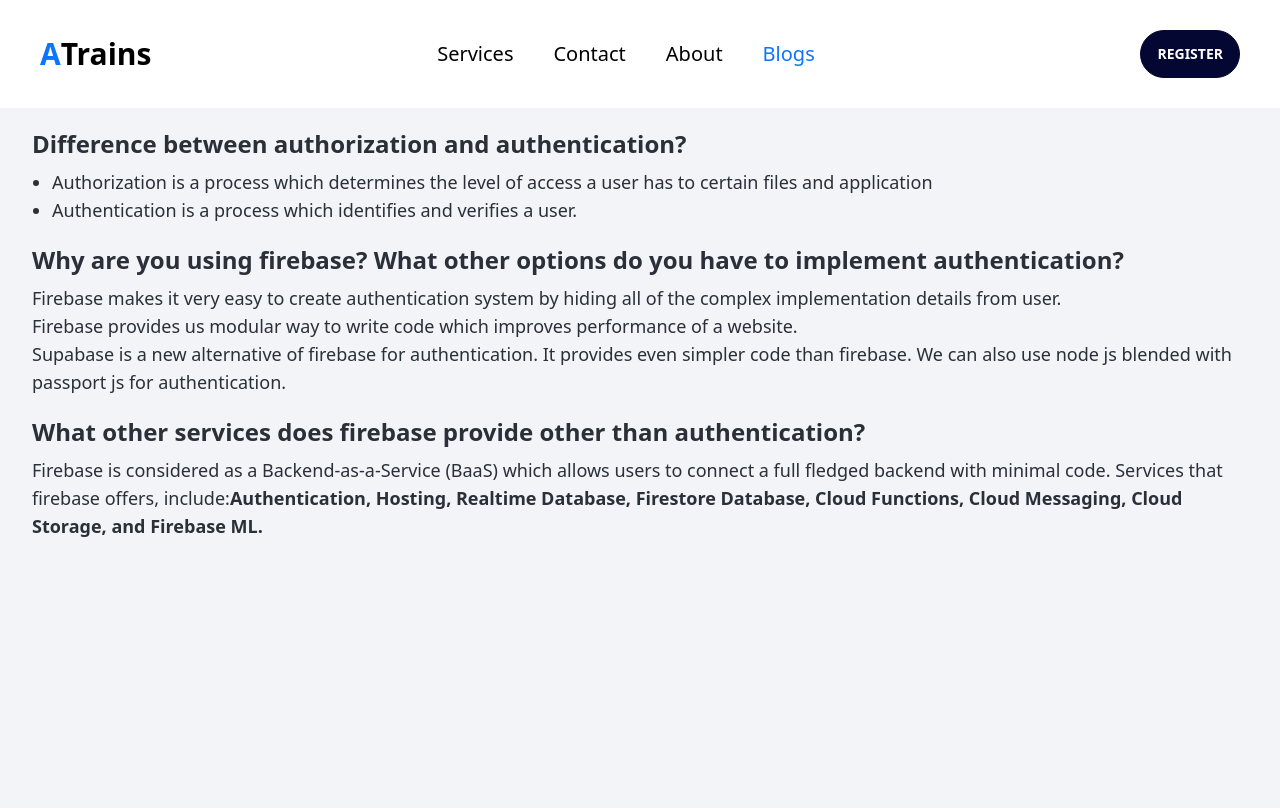
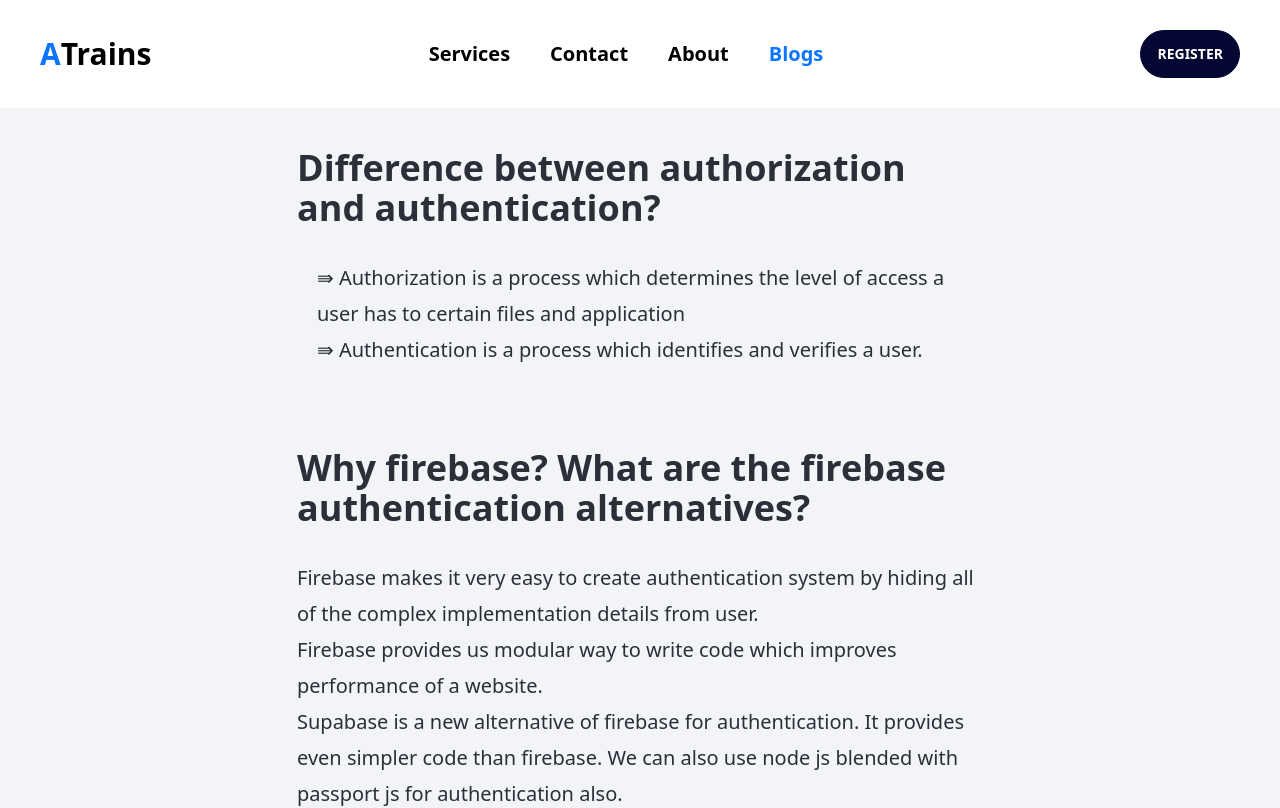
Before and after one commit to AbuFattah/gym-trainer, a React (Vite) app: page /blogs in a window 1280 px wide. Shown: the top 808 px of the page. Built offline with nearby package versions, Linux system fonts and the light colour scheme.

Commit message:
improved ui/ux of blogs

```diff
--- a/src/components/Header.jsx
+++ b/src/components/Header.jsx
@@ -19,7 +19,7 @@ const Header = () => {
           <nav
             className={` absolute md:static ${
               show ? "top-0" : "top-[-500px]"
-            } left-0 w-full md:w-auto h-fit text-center bg-white  py-5 ease-in-out duration-200`}
+            } left-0 w-full md:w-auto h-fit text-center bg-white  py-5 ease-in-out duration-200 font-semibold`}
           >
             <CloseIcon
               onClick={() => setShow((prevState) => !prevState)}
@@ -28,7 +28,7 @@ const Header = () => {
             <ul className="flex flex-col md:flex-row gap-10 text-xl">
               <li>
                 <HashLink
-                  className={`${
+                  className={`hover:text-secondary duration-200 ease-in ${
                     location.pathname === "/" ? "text-secondary" : "text-black"
                   }`}
                   to="/#services"
@@ -38,7 +38,7 @@ const Header = () => {
               </li>
               <li>
                 <Link
-                  className={`${
+                  className={`hover:text-secondary duration-200 ease-in ${
                     location.pathname === "/contact"
                       ? "text-secondary"
                       : "text-black"
@@ -50,9 +50,9 @@ const Header = () => {
               </li>
               <li>
                 <Link
-                  className={`${
+                  className={`hover:text-secondary duration-200 ease-in ${
                     location.pathname === "/about"
-                      ? "text-secondary"
+                      ? "text-secondary "
                       : "text-black"
                   }`}
                   to="about"
@@ -62,7 +62,7 @@ const Header = () => {
               </li>
               <li>
                 <Link
-                  className={`${
+                  className={` hover:text-secondary duration-200 ease-in ${
                     location.pathname === "/blogs"
                       ? "text-secondary"
                       : "text-black"
--- a/src/pages/Blogs.jsx
+++ b/src/pages/Blogs.jsx
@@ -3,28 +3,27 @@ import React from "react";
 const Blogs = () => {
   return (
     <div
-      style={{ height: "calc(100vh - 108px)" }}
-      className="container mx-auto  px-8 text-lg"
+      style={{ minHeight: "calc(100vh - 108px)", lineHeight: "36px" }}
+      className="container mx-auto  px-8 text-xl  max-w-[750px] "
     >
-      <div className="my-5">
-        <h1 className="font-bold text-2xl my-2">
+      <div className="my-10">
+        <h1 className="font-semibold text-4xl my-8">
           Difference between authorization and authentication?
         </h1>
-        <ul className="list-disc pl-5">
+        <ul className=" pl-5">
           <li>
-            Authorization is a process which determines the level of access a
+            ⇛ Authorization is a process which determines the level of access a
             user has to certain files and application
           </li>
           <li>
-            Authentication is a process which identifies and verifies a user.
+            ⇛ Authentication is a process which identifies and verifies a user.
           </li>
         </ul>
       </div>
 
-      <div className="my-5">
-        <p className="font-bold text-2xl my-2">
-          Why are you using firebase? What other options do you have to
-          implement authentication?
+      <div className="my-20">
+        <p className="font-semibold text-4xl my-8">
+          Why firebase? What are the firebase authentication alternatives?
         </p>
 
         <p>
@@ -39,21 +38,23 @@ const Blogs = () => {
         <p>
           Supabase is a new alternative of firebase for authentication. It
           provides even simpler code than firebase. We can also use node js
-          blended with passport js for authentication.
+          blended with passport js for authentication also.
         </p>
       </div>
 
-      <div className="my-5">
-        <p className="font-bold text-2xl my-2">
+      <div className="my-20">
+        <p className="font-semibold text-4xl my-8">
           What other services does firebase provide other than authentication?
         </p>
 
         <p>
           Firebase is considered as a Backend-as-a-Service (BaaS) which allows
-          users to connect a full fledged backend with minimal code. Services
-          that firebase offers, include:
-          <span className="font-semibold">
-            Authentication, Hosting, Realtime Database, Firestore Database,
+          users to connect a full fledged backend with minimal code.
+        </p>
+        <p>
+          Services that firebase offers, include:
+          <span className="font-semibold block">
+            ⇛ Authentication, Hosting, Realtime Database, Firestore Database,
             Cloud Functions, Cloud Messaging, Cloud Storage, and Firebase ML.
           </span>
         </p>
```
